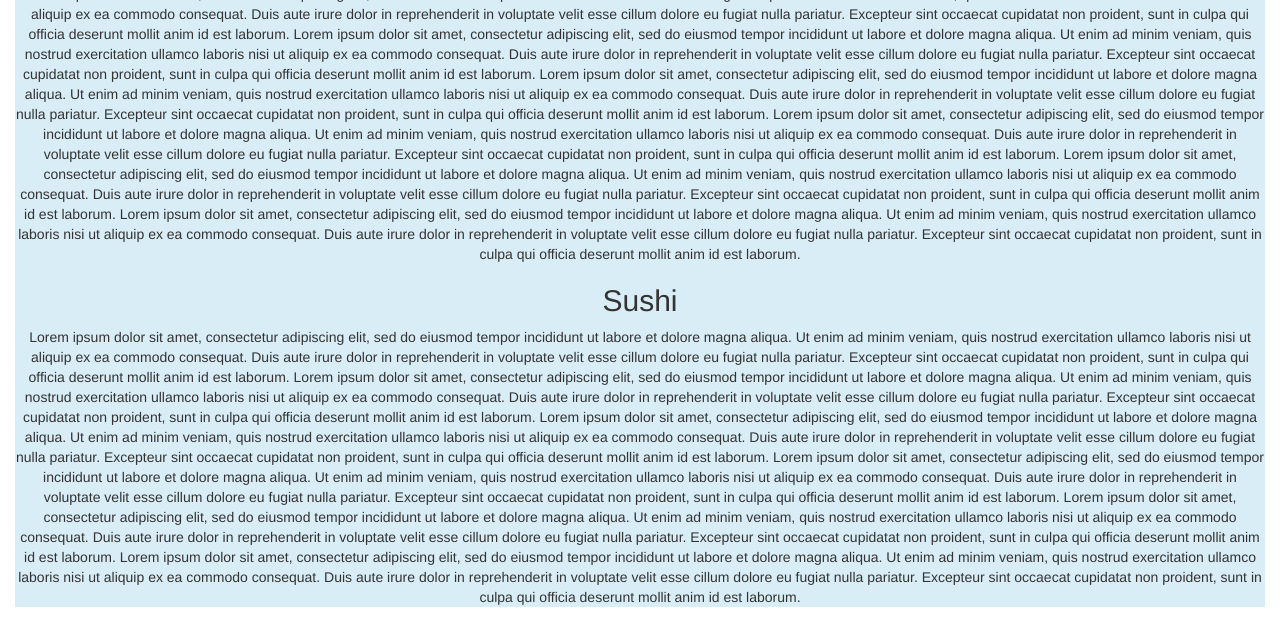
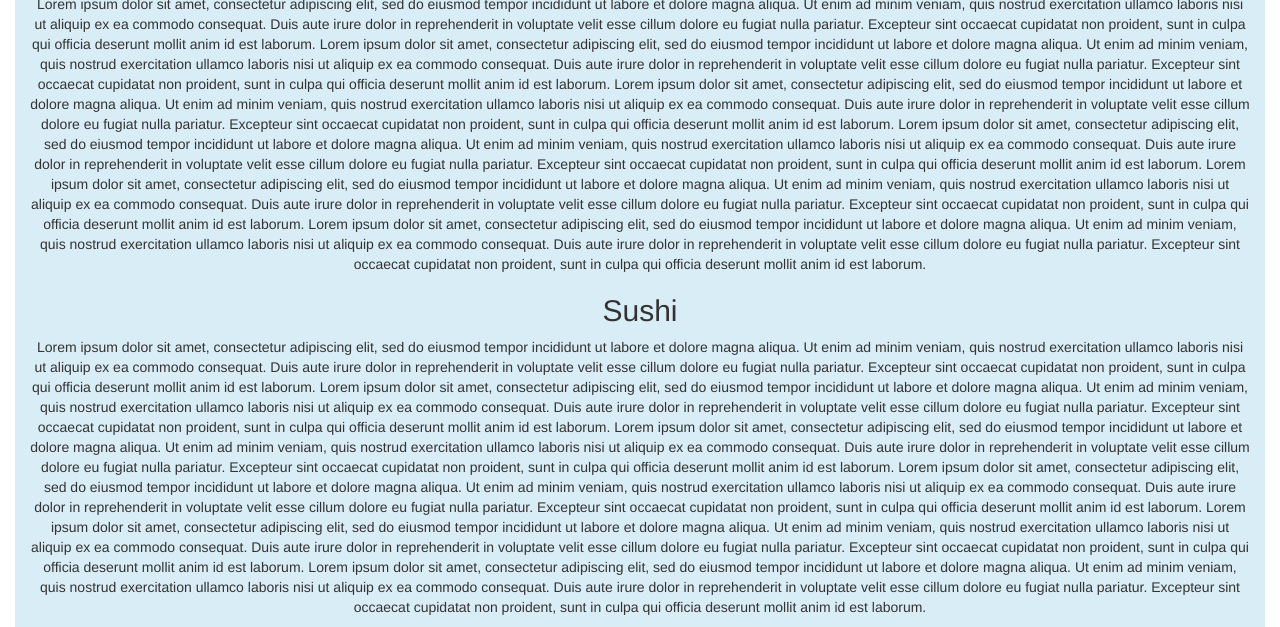
Before and after one commit to naveenakarapu/coursera-webdev, a plain HTML site: page module3-solution/index.html in a window 1280 px wide. Shown: the part 554-1181 px from the top of the page. Drawn offline with Linux system fonts and the light colour scheme.

Commit message:
module3 sol: Added sizing class

```diff
--- a/module3-solution/index.html
+++ b/module3-solution/index.html
@@ -58,7 +58,7 @@
 
 <div id="main-content" class="container-fluid">
   <h1 class="text-center">Our Menu</h1>
-  <div class="tall-section bg-info">
+  <div class="tall-section bg-info col-xs-12">
     <div class="chicken text-center">
       <h2> Chicken </h2>
       <p class = "items">
```
